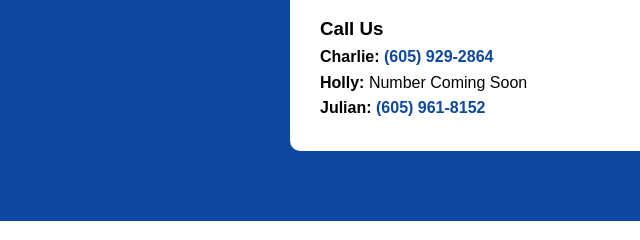
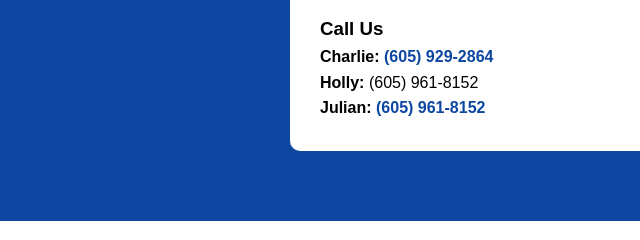
Before and after one commit to powerwashingco/powerwashingco.github.io, a plain HTML site: page index.html in a window 1280 px wide. Shown: the part 3100-3340 px from the top of the page, 0-640 px from the left. Drawn offline with Linux system fonts and the light colour scheme.

Commit message:
Update contact number for Holly in index.html

```diff
--- a/index.html
+++ b/index.html
@@ -378,7 +378,7 @@ footer{
 
         <p>
             <strong>Holly:</strong>
-            Number Coming Soon
+            (605) 961-8152
         </p>
 
         <p>
```
